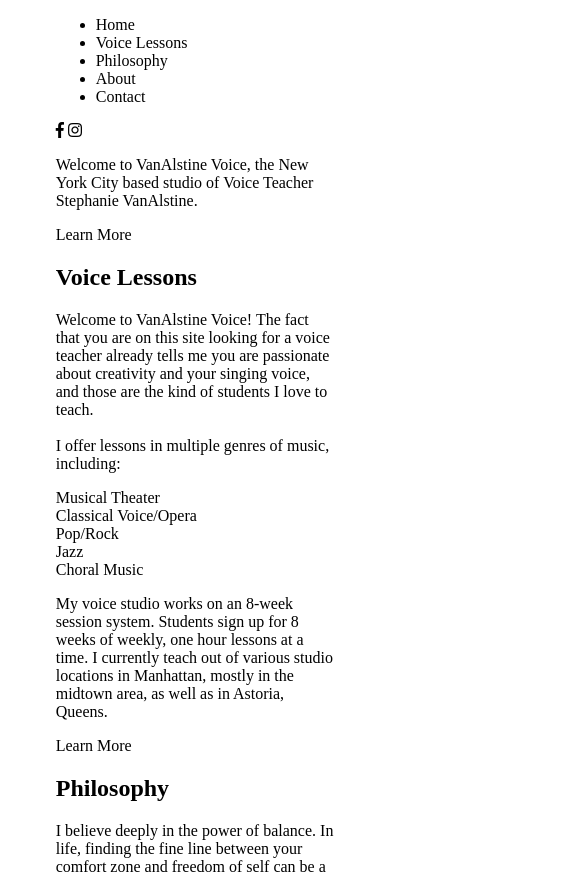
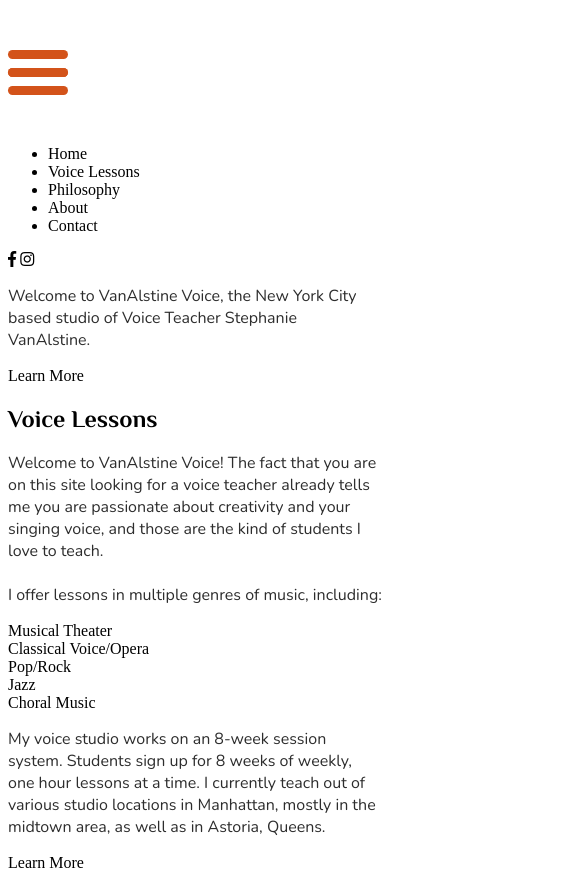
Before and after one commit to BrendenWalt/vanalstine-voice, a website: page app/index.html in a window 390 px wide. Shown: the top 875 px of the page, 585 px wide, since content can reach past the window. Drawn offline with nearby package versions, Linux system fonts and the light colour scheme; files whose address does not match are found by name.

Commit message:
Added jQuery.  Created animated hamburger menu.

```diff
--- a/app/index.html
+++ b/app/index.html
@@ -9,20 +9,28 @@
     <title>VanAlstine Voice</title>
     <meta name="description" content="">
     <meta name="viewport" content="width=device-width, initial-scale=1">
-    <link href="https://fonts.googleapis.com/css?family=Philosopher:400,700" rel="stylesheet">
-    <link rel="stylesheet" href="fonts/fonts/css/fontawesome.min.css">
-    <link rel="stylesheet" href="fonts/fonts/css/brands.min.css">
-    <link rel="stylesheet" href="fonts/fonts/css/solid.min.css">
+    <link href="https://fonts.googleapis.com/css?family=Philosopher:400,700|Nunito:300,400,600" rel="stylesheet">
+    <link rel="stylesheet" href="fonts/css/fontawesome.min.css">
+    <link rel="stylesheet" href="fonts/css/brands.min.css">
+    <link rel="stylesheet" href="fonts/css/solid.min.css">
     <link rel="stylesheet" href="css/styles.css">
+    <script src="https://code.jquery.com/jquery-3.3.1.min.js" integrity="sha256-FgpCb/KJQlLNfOu91ta32o/NMZxltwRo8QtmkMRdAu8=" crossorigin="anonymous"></script>
+    <script src="js/scripts.js" defer></script>
   </head>
   <body>
     <!--[if lt IE 7]>
       <p class="browsehappy">You are using an <strong>outdated</strong> browser. Please <a href="#">upgrade your browser</a> to improve your experience.</p>
     <![endif]-->
     <header>
+      <div class="nav-container">
+          <div class="nav-burger">
+            <span></span>
+            <span></span>
+            <span></span>
+            <span></span>
+          </div>
           <nav>
-        <div class="hamburger"></div>
-        <div class="nav-link">
+            <div class="nav-links">
               <ul>
                 <li class="nav-link">Home</li>
                 <li class="nav-link">Voice Lessons</li>
@@ -32,6 +40,8 @@
               </ul>
             </div>
           </nav>
+      </div>
+
       <div class="logo"></div>
       <div class="social">
         <i class="fab fa-facebook-f"></i>
@@ -195,6 +205,7 @@
       </div>
     </footer>
 
+
     <script src="" async defer></script>
   </body>
 </html>
--- a/app/js/scripts.js
+++ b/app/js/scripts.js
@@ -0,0 +1,7 @@
+document.addEventListener("DOMContentLoaded", function(e) {
+    console.log('JS is loaded');
+
+    $('.nav-burger').click(function(){
+		$(this).toggleClass('open');
+	});
+});
--- a/app/scss/styles.scss
+++ b/app/scss/styles.scss
@@ -1,4 +1,87 @@
-body {
-    margin: 0 auto;
-    width: percentage(5/7);
+// Font variables
+$header: 'Philosopher', Times, 'Times New Roman', serif;
+$standard: 'Nunito', Arial, sans-serif;
+
+h2 {
+  font-family: $header;
 }
+p {
+  color: #2d2d2d;
+  font-family: $standard
+}
+
+
+// Nav Styles
+// =====================
+.nav-burger{
+  width: 60px;
+  height: 45px;
+  position: relative;
+  margin: 50px 0;
+  -webkit-transform: rotate(0deg);
+  -moz-transform: rotate(0deg);
+  -o-transform: rotate(0deg);
+  transform: rotate(0deg);
+  -webkit-transition: .5s ease-in-out;
+  -moz-transition: .5s ease-in-out;
+  -o-transition: .5s ease-in-out;
+  transition: .5s ease-in-out;
+  cursor: pointer;
+}
+
+.nav-burger span {
+  display: block;
+  position: absolute;
+  height: 9px;
+  width: 100%;
+  background: #d3531a;
+  border-radius: 9px;
+  opacity: 1;
+  left: 0;
+  -webkit-transform: rotate(0deg);
+  -moz-transform: rotate(0deg);
+  -o-transform: rotate(0deg);
+  transform: rotate(0deg);
+  -webkit-transition: .25s ease-in-out;
+  -moz-transition: .25s ease-in-out;
+  -o-transition: .25s ease-in-out;
+  transition: .25s ease-in-out;
+}
+
+.nav-burger span:nth-child(1) {
+  top: 0px;
+}
+
+.nav-burger span:nth-child(2),.nav-burger span:nth-child(3) {
+  top: 18px;
+}
+
+.nav-burger span:nth-child(4) {
+  top: 36px;
+}
+
+.nav-burger.open span:nth-child(1) {
+  top: 18px;
+  width: 0%;
+  left: 50%;
+}
+
+.nav-burger.open span:nth-child(2) {
+  -webkit-transform: rotate(45deg);
+  -moz-transform: rotate(45deg);
+  -o-transform: rotate(45deg);
+  transform: rotate(45deg);
+}
+
+.nav-burger.open span:nth-child(3) {
+  -webkit-transform: rotate(-45deg);
+  -moz-transform: rotate(-45deg);
+  -o-transform: rotate(-45deg);
+  transform: rotate(-45deg);
+}
+
+.nav-burger.open span:nth-child(4) {
+  top: 18px;
+  width: 0%;
+  left: 50%;
+}
--- a/gulpfile.js
+++ b/gulpfile.js
@@ -22,6 +22,7 @@ gulp.task('browser-sync', function() {
 
 gulp.task('watch', ['browser-sync'], function() {
   gulp.watch("app/scss/**/*.scss", ["sass"]);
+  gulp.watch("app/js/*.js").on("change", bs.reload);
   gulp.watch("app/*.html").on('change', bs.reload);
 });
 
```
Also changed, not shown: app/css/styles.css. Lines whose indentation alone changed are shown as unchanged.
